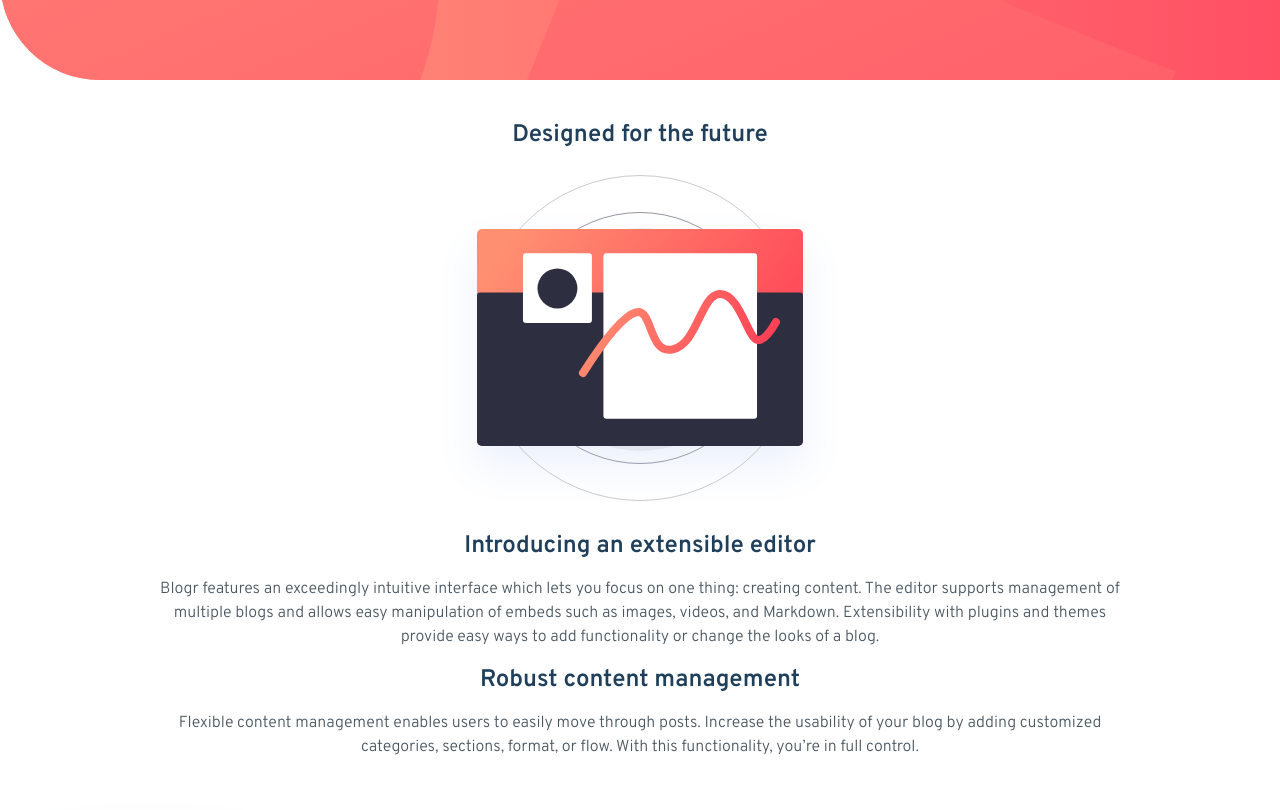
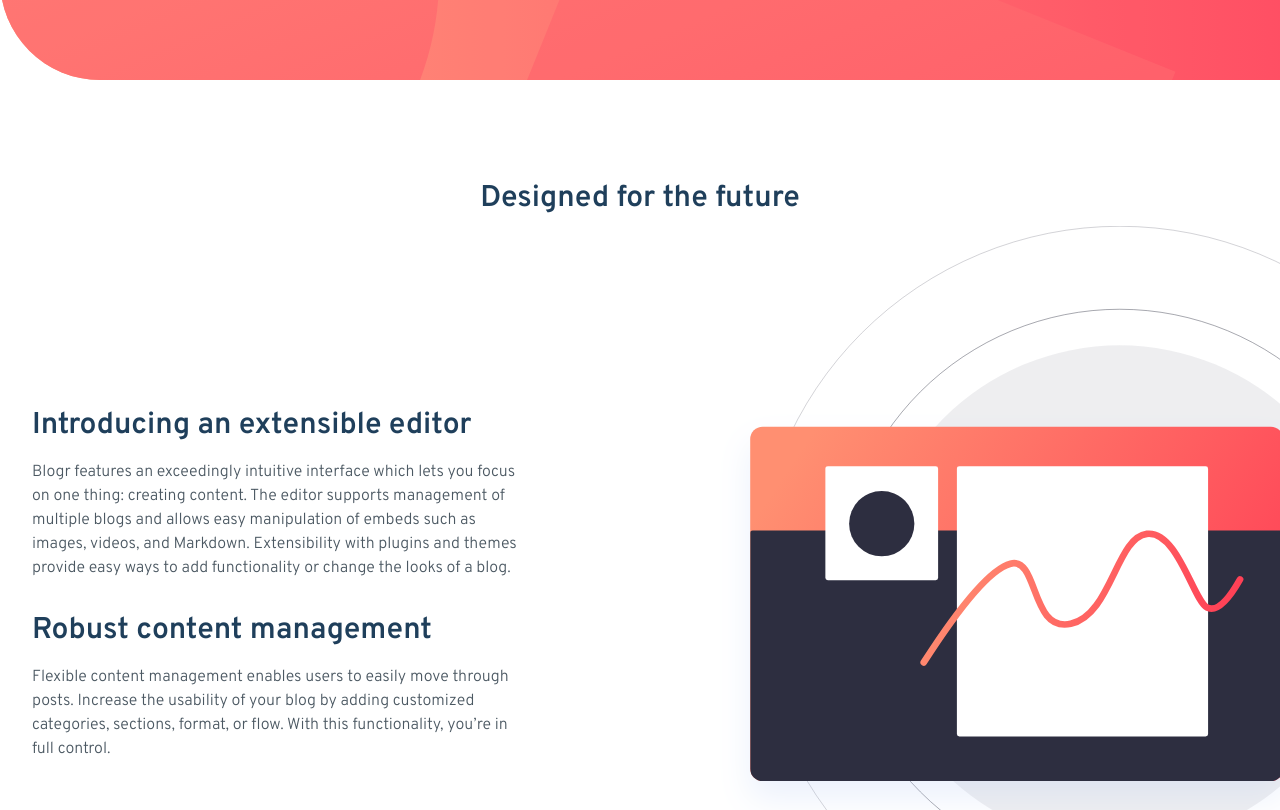
Before and after one commit to salm-codes/blogr-landing-page, a website built with Parcel: page index.html in a window 1280 px wide. Shown: the part 520-1330 px from the top of the page. Built offline with nearby package versions, Linux system fonts and the light colour scheme.

Commit message:
Hero desktop styles

```diff
--- a/src/scss/components/_hero.scss
+++ b/src/scss/components/_hero.scss
@@ -29,3 +29,85 @@
     @include info;
   }
 }
+
+@media (min-width: 768px) {
+  .hero {
+    max-width: 1440px;
+    margin-block: 100px;
+    height: 700px;
+
+    > h1 {
+      font-size: 30px;
+    }
+
+    .hero-intro {
+      height: 100%;
+      display: flex;
+      flex-direction: row-reverse;
+      gap: 2%;
+      .hero-img {
+        width: 39%;
+        img {
+          &:first-child {
+            display: none;
+          }
+
+          &:last-child {
+            display: block;
+            width: 60vw;
+            position: absolute;
+            top: 50%;
+            right: -16%;
+            transform: translateY(-50%);
+          }
+        }
+      }
+
+      .hero-info {
+        margin-block: auto;
+        width: 59%;
+        margin-left: 2rem;
+
+        .info {
+          h1 {
+            margin: 0;
+            width: auto;
+            margin-block: 1rem;
+            font-size: 24px;
+            text-align: start;
+          }
+          p {
+            width: 80%;
+            margin: 0;
+            margin-bottom: 2rem;
+            text-align: start;
+          }
+        }
+      }
+    }
+  }
+}
+
+@media (min-width: 992px) {
+  .hero {
+    .hero-intro {
+      .hero-img {
+        width: 49%;
+      }
+
+      .hero-info {
+        width: 49%;
+
+        .info {
+          h1 {
+            font-size: 30px;
+          }
+
+          p {
+            width: 48ch;
+          }
+        }
+      }
+    }
+  }
+}
```
